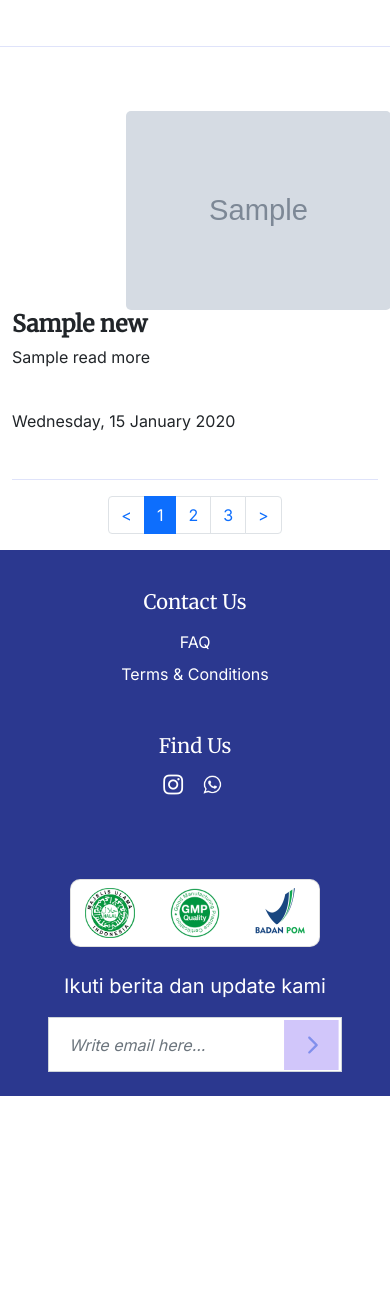
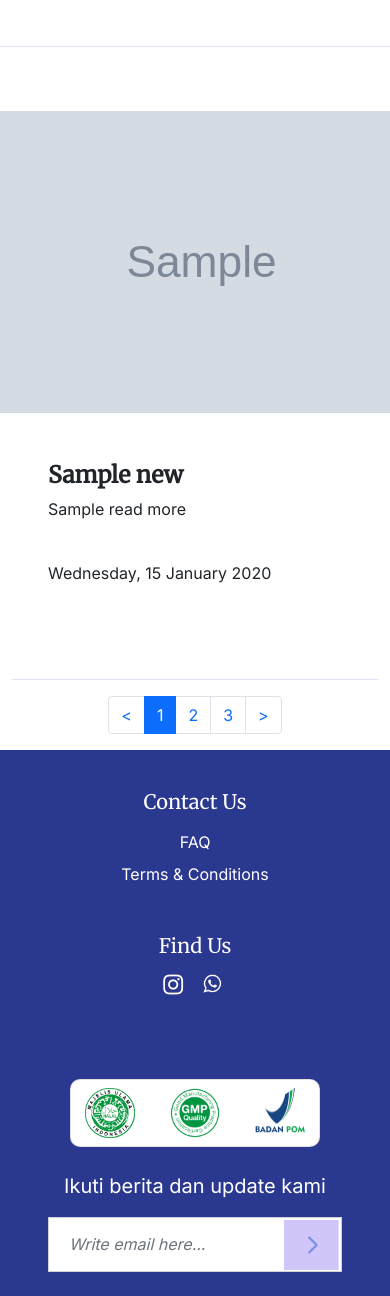
Before and after one commit to DricZ/carist_fIx, a PHP site: page /project2-olshop_makeup/news.php in a window 390 px wide; the page is wider, and only the part inside the window is pictured. Shown: the part 114-1410 px from the top of that part. Before the commit the page ends 1210 px from the top of that part, so only its background shows below. Run offline with PHP 8.4, Linux system fonts and the light colour scheme; tables that the repository leaves empty or names only in its code hold one stand-in row (values such as "Sample post"); grey boxes marked "Sample" are stand-in pictures; data that the repository does not hold is empty; some libraries are stand-ins or nearby versions.

Commit message:
Update news.php

```diff
--- a/project2-olshop_makeup/news.php
+++ b/project2-olshop_makeup/news.php
@@ -37,12 +37,22 @@
                         $date = date('l, d F Y', $phpdate);
             ?>
             <div class="row row-news mt-5" onclick="buka(<?=$id?>)" style="margin-bottom: 30px; width: 110%">
-                <div class="col-md-5 right">
+                <div class="col-md-5 right d-produk">
                     <img src="<?=$img?>" style="width: 70%; border-radius: 5px; object-fit: cover;">
                 </div>
 
+                <div class="col-md-5 p-0 m-produk">
+                    <img src="<?=$img?>" style="width: 100%; object-fit: cover;">
+                </div>
+
                 <!-- aslie 7 -->
-                <div class="col-md-5">
+                <div class="col-md-5 d-produk">
+                    <h3 style="font-family: 'Merriweather'"><b><?=$title?></b></h3>
+                    <p style="font-size: 16px"><?=$news." read more"?></p><br>
+                    <p style="font-size: 16px; font-weight: normal"><?=$date?></p>
+                </div>
+
+                <div class="col-md-5 m-peoduk p-5">
                     <h3 style="font-family: 'Merriweather'"><b><?=$title?></b></h3>
                     <p style="font-size: 16px"><?=$news." read more"?></p><br>
                     <p style="font-size: 16px; font-weight: normal"><?=$date?></p>
```
